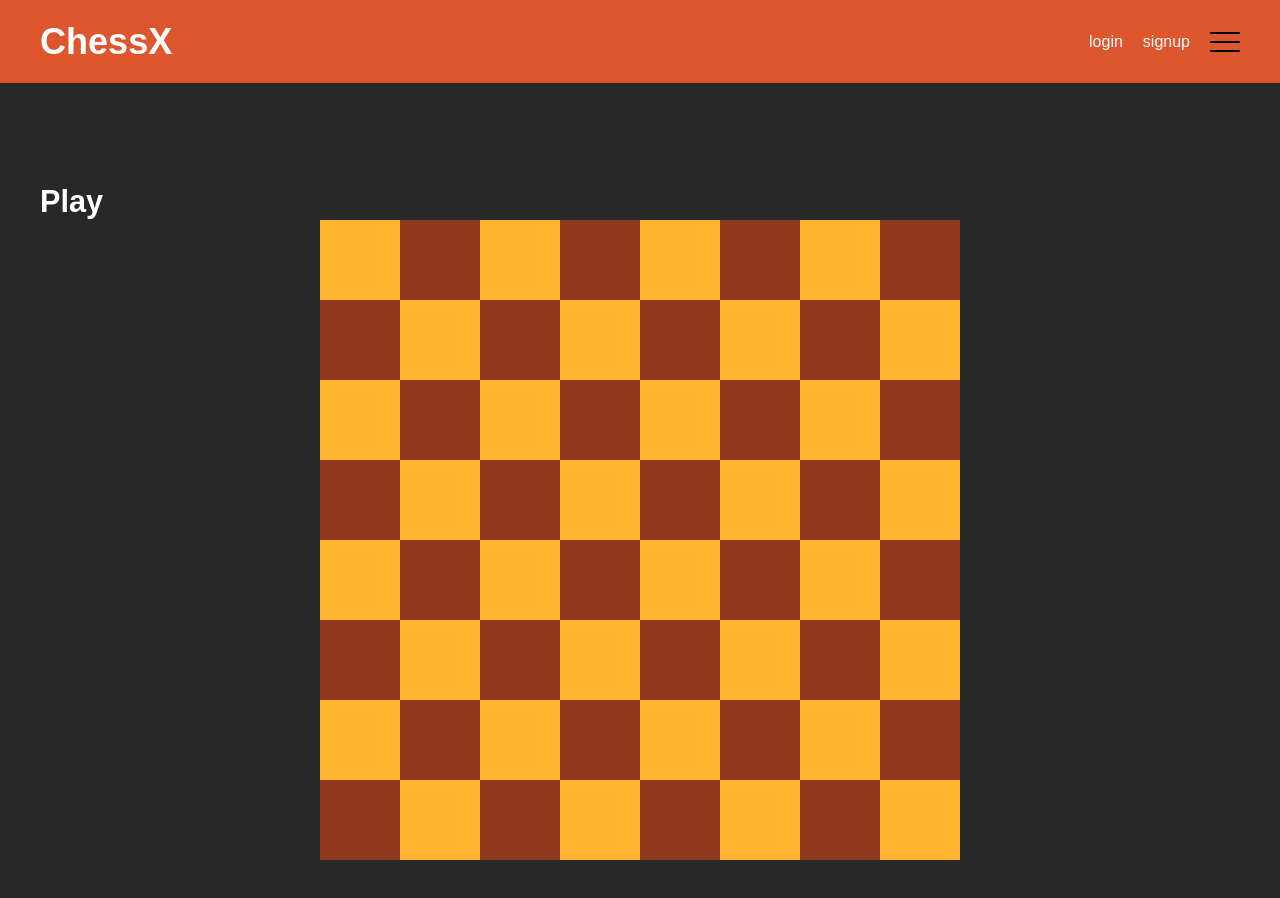
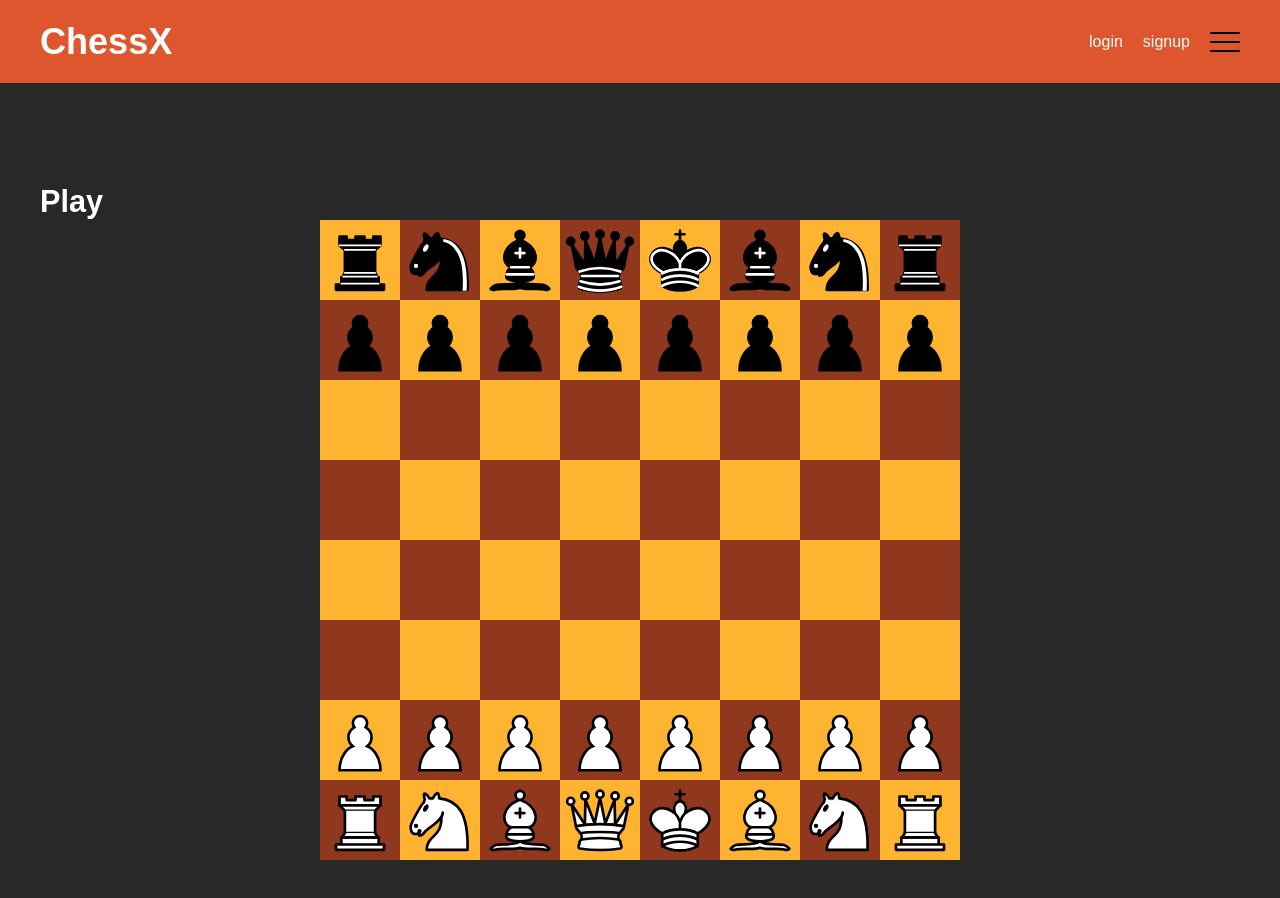
Before and after one commit to desko/Chess-FE, a React (Vite) app: page / in a window 1280 px wide. Shown: the top 898 px of the page. Built offline with nearby package versions, Linux system fonts and the light colour scheme.

Commit message:
Piece drag and drop

```diff
--- a/src/components/Board/Board.scss
+++ b/src/components/Board/Board.scss
@@ -4,13 +4,19 @@
 	align-items: center;
 	position: relative;
 
-	.board__squares {
+	.board__inner {
 		max-width: 80vh;
 		width: 100%;
+		aspect-ratio: 1/1;
+		position: relative;
+	}
+
+	.board__squares {
+		width: 100%;
+		aspect-ratio: 1/1;
 		display: grid;
 		grid-template-rows: repeat(8, 1fr);
 		grid-template-columns: repeat(8, 1fr);
-		aspect-ratio: 1/1;
 
 		.square {
 			&.white {
@@ -35,6 +41,40 @@
 	}
 
 	.board__figures .piece {
+		cursor: grab;
+		--row-num: 1;
+		--col-num: 1;
+		--square-width: calc(var(--inner-size) / 8);
+		--translate-x: calc(var(--square-width) * (var(--col-num, 1) - 1));
+		--translate-y: calc(var(--square-width) * (var(--row-num, 1) - 1));
+		--translate-cursor-x: calc(
+			var(--board-mouse-x) - (var(--square-width) / 2)
+		);
+		--translate-cursor-y: calc(
+			var(--board-mouse-y) - (var(--square-width) / 2)
+		);
 		position: absolute;
+		top: 0;
+		left: 0;
+		width: var(--square-width);
+		aspect-ratio: 1/1;
+
+		&.static {
+			transform: translate(var(--translate-x), var(--translate-y));
+		}
+
+		&.dragged {
+			transform: translate(
+				var(--translate-cursor-x, var(--translate-x)),
+				var(--translate-cursor-y, var(--translate-y))
+			);
+			z-index: 2;
+		}
+
+		svg {
+			width: 100%;
+			height: 100%;
+			pointer-events: none;
+		}
 	}
 }
--- a/src/components/Board/Board.tsx
+++ b/src/components/Board/Board.tsx
@@ -1,4 +1,4 @@
-import { Fragment } from 'react';
+import { useState, Fragment, useEffect, useRef, useCallback } from 'react';
 import './Board.scss';
 import { DEF_POSITION } from '../../common/constants/constants';
 import Piece from '../Piece/Piece';
@@ -21,6 +21,12 @@ const Board = () => {
 	const charA = 97;
 	const boardArray: Rows = [];
 
+	// component logic
+
+	const [dragged, setDragged] = useState(false);
+
+	const innerRef = useRef(null);
+
 	for (let i = rows; i > 0; i--) {
 		const colArray: Column = [];
 
@@ -39,8 +45,94 @@ const Board = () => {
 		boardArray.push(colArray);
 	}
 
+	const handleBoardResize = useCallback(() => {
+		if (
+			innerRef.current &&
+			(innerRef.current as HTMLElement) instanceof HTMLElement
+		) {
+			(innerRef.current as HTMLElement).style.setProperty(
+				'--inner-size',
+				(innerRef.current as HTMLElement).clientWidth + 'px'
+			);
+		}
+	}, [innerRef]);
+
+	useEffect(() => {
+		handleBoardResize();
+		window.addEventListener('resize', handleBoardResize);
+
+		return () => {
+			window.removeEventListener('resize', handleBoardResize);
+		};
+	}, [handleBoardResize]);
+
+	const handleBoardDragStart = (e) => {
+		setDragged(true);
+	};
+
+	const handleBoardDragEnd = (e) => {
+		setDragged(false);
+		if (
+			innerRef.current &&
+			(innerRef.current as HTMLElement) instanceof HTMLElement
+		) {
+			(innerRef.current as HTMLElement).style.setProperty(
+				'--board-mouse-x',
+				''
+			);
+			(innerRef.current as HTMLElement).style.setProperty(
+				'--board-mouse-y',
+				''
+			);
+		}
+	};
+
+	const handleBoardDrag = (e) => {
+		if (
+			innerRef.current &&
+			(innerRef.current as HTMLElement) instanceof HTMLElement
+		) {
+			const { top, left: boardLeft } = (
+				innerRef.current as HTMLElement
+			).getBoundingClientRect();
+			const docTop = document.documentElement.scrollTop;
+
+			const boardTop = docTop + top;
+
+			const { pageX: mouseX, pageY: mouseY } = e;
+			let touchX, touchY;
+			if (e?.targetTouches) {
+				const { pageX, pageY } = e.targetTouches[0];
+				touchX = pageX;
+				touchY = pageY;
+			}
+
+			const mX = mouseX | touchX;
+			const mY = mouseY | touchY;
+
+			(innerRef.current as HTMLElement).style.setProperty(
+				'--board-mouse-x',
+				mX - boardLeft + 'px'
+			);
+			(innerRef.current as HTMLElement).style.setProperty(
+				'--board-mouse-y',
+				mY - boardTop + 'px'
+			);
+		}
+	};
+
 	return (
 		<div className='board'>
+			<div
+				className='board__inner'
+				onMouseDown={handleBoardDragStart}
+				onTouchStart={handleBoardDragStart}
+				onMouseUp={handleBoardDragEnd}
+				onTouchEnd={handleBoardDragEnd}
+				onMouseMove={handleBoardDrag}
+				onTouchMove={handleBoardDrag}
+				ref={innerRef}
+			>
 				<div className='board__squares'>
 					{boardArray.map((col, columnIndex) => (
 						<Fragment key={'col' + columnIndex}>
@@ -64,7 +156,7 @@ const Board = () => {
 							<Piece
 								key={piece.col + piece.row}
 								color='white'
-							piece={piece.piece}
+								piece={piece}
 							/>
 						);
 					})}
@@ -74,10 +166,11 @@ const Board = () => {
 							<Piece
 								key={piece.col + piece.row}
 								color='black'
-							piece={piece.piece}
+								piece={piece}
 							/>
 						);
 					})}
+				</div>
 			</div>
 		</div>
 	);
--- a/src/components/Piece/Piece.tsx
+++ b/src/components/Piece/Piece.tsx
@@ -1,5 +1,5 @@
-import type { ReactElement } from 'react';
-import type { Piece } from '../../common/constants/constants';
+import { useState, type ReactElement } from 'react';
+import type { PieceBoard } from '../../common/constants/constants';
 
 import KingWhite from '../../assets/set-online/king-w.svg?react';
 import QueenWhite from '../../assets/set-online/queen-w.svg?react';
@@ -17,7 +17,7 @@ import PawnBlack from '../../assets/set-online/pawn-b.svg?react';
 
 type Props = {
 	color: 'white' | 'black';
-	piece: Piece;
+	piece: PieceBoard;
 };
 
 type pieceMapSide = {
@@ -60,7 +60,33 @@ const pieceMap: PieceMap = {
 };
 
 const Piece = ({ piece, color }: Props) => {
-	return <div className={`piece ${piece}`}>{pieceMap[color][piece]}</div>;
+	const [dragged, setDragged] = useState(false);
+
+	const movePiece = () => {};
+	const dragPiece = (e) => {
+		setDragged(true);
+	};
+
+	const undragPiece = (e) => {
+		setDragged(false);
+	};
+
+	return (
+		<div
+			onClick={movePiece}
+			onMouseDown={dragPiece}
+			onTouchStart={dragPiece}
+			onMouseUp={undragPiece}
+			onTouchEnd={undragPiece}
+			style={{
+				'--row-num': piece.rowCount,
+				'--col-num': piece.colCount,
+			}}
+			className={`piece ${piece.piece} ${dragged ? 'dragged' : 'static'}`}
+		>
+			{pieceMap[color][piece.piece]}
+		</div>
+	);
 };
 
 export default Piece;
```
Lines whose indentation alone changed are shown as unchanged.
